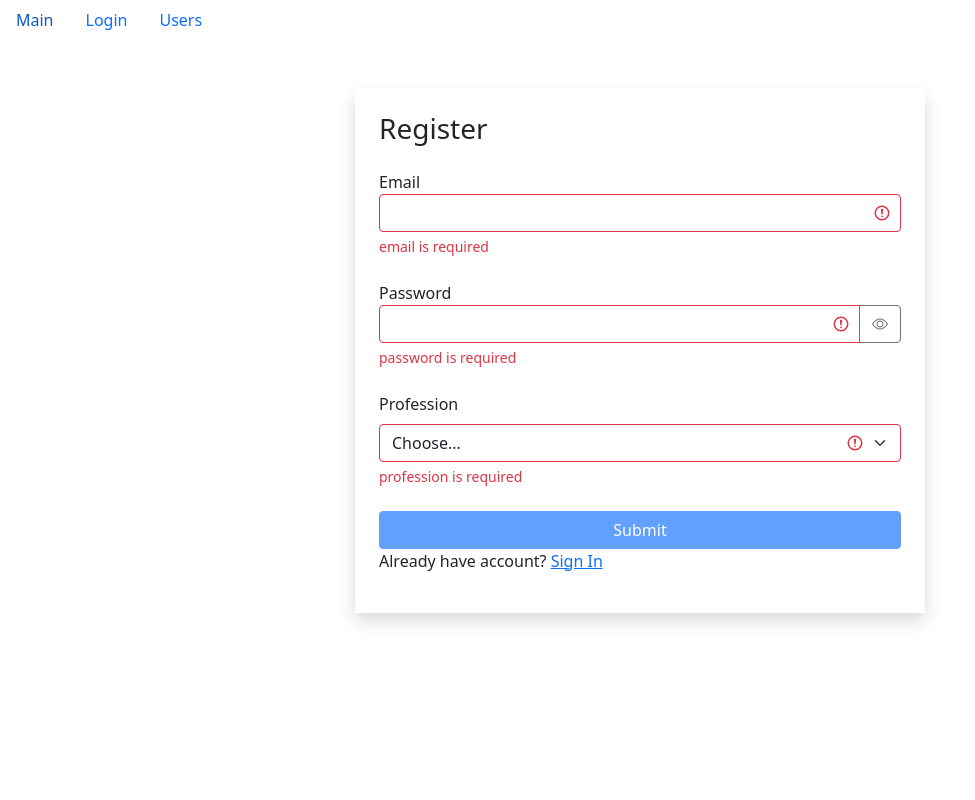
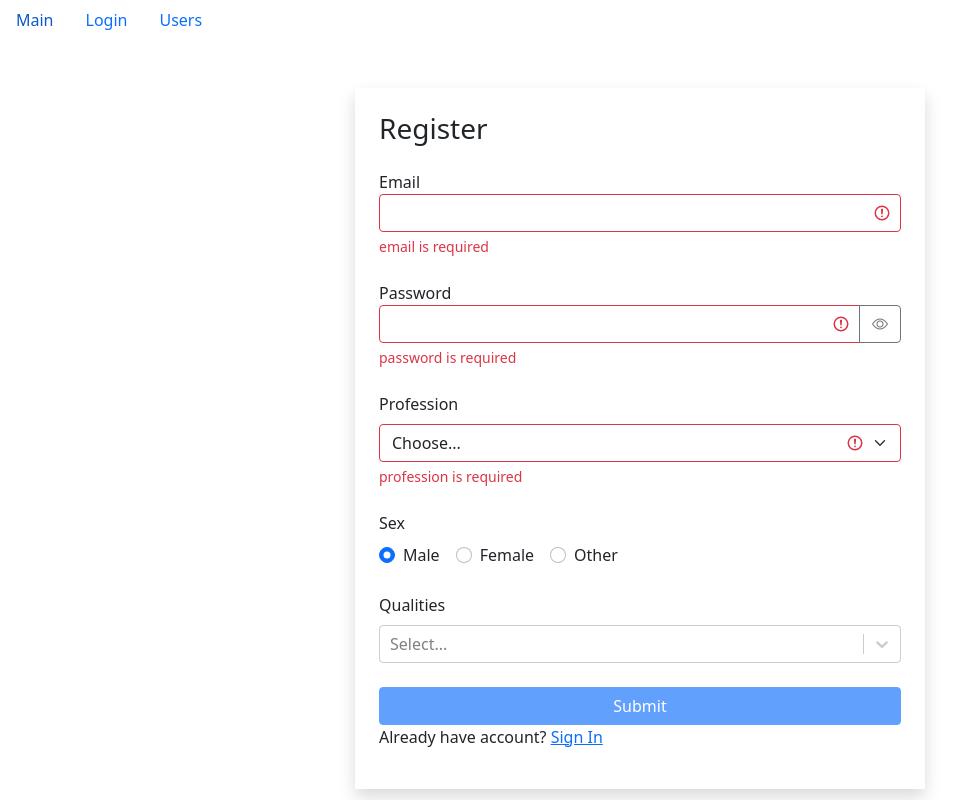
Before and after one commit to KateRemp/fast-company, a React (Create React App) app: page /login/register in a window 1280 px wide. Shown: the whole page, without its empty margins (0-975 px from the left). Built offline with nearby package versions, Linux system fonts and the light colour scheme.

Commit message:
add radioField and multiSelect

```diff
--- a/package.json
+++ b/package.json
@@ -13,6 +13,7 @@
     "react-dom": "^18.2.0",
     "react-router-dom": "^5.3.0",
     "react-scripts": "5.0.1",
+    "react-select": "^5.4.0",
     "web-vitals": "^2.1.4"
   },
   "scripts": {
--- a/src/api/fake.api/professions.api.js
+++ b/src/api/fake.api/professions.api.js
@@ -19,7 +19,7 @@
 const fetchAll = () =>
   new Promise((resolve) => {
     window.setTimeout(function () {
-      resolve(professions);
+      resolve(professionsObject);
     }, 2000);
   });
 
--- /dev/null
+++ b/src/api/fake.api/qualities.api.js
@@ -0,0 +1,42 @@
+const qualities = {
+  tedious: {
+    _id: '67rdca3eeb7f6fgeed471198',
+    name: 'Нудила',
+    color: 'primary'
+  },
+  strange: {
+    _id: '67rdca3eeb7f6fgeed471100',
+    name: 'Странный',
+    color: 'secondary'
+  },
+  buller: {
+    _id: '67rdca3eeb7f6fgeed4711012',
+    name: 'Троль',
+    color: 'success'
+  },
+  alcoholic: {
+    _id: '67rdca3eeb7f6fgeed471101',
+    name: 'Алкоголик',
+    color: 'danger'
+  },
+  handsome: {
+    _id: '67rdca3eeb7f6fgeed471102',
+    name: 'Красавчик',
+    color: 'info'
+  },
+  uncertain: {
+    _id: '67rdca3eeb7f6fgeed471103',
+    name: 'Неуверенный',
+    color: 'dark'
+  }
+};
+const fetchAll = () =>
+  new Promise((resolve) => {
+    window.setTimeout(function () {
+      resolve(qualities);
+    }, 2000);
+  });
+
+export default {
+  fetchAll
+};
--- a/src/api/index.js
+++ b/src/api/index.js
@@ -1,7 +1,9 @@
 import users from './fake.api/user.api';
 import professions from './fake.api/professions.api';
+import qualities from './fake.api/qualities.api';
 const API = {
   users,
-  professions
+  professions,
+  qualities
 };
 export default API;
--- /dev/null
+++ b/src/components/common/form/multiSelect.jsx
@@ -0,0 +1,39 @@
+import React from 'react';
+import Select from 'react-select';
+import PropTypes from 'prop-types';
+
+const MultiSelectField = ({ options, onChange, name, label }) => {
+  const optionsArray =
+    !Array.isArray(options) && typeof options === 'object'
+      ? Object.keys(options).map((optionName) => ({
+          label: options[optionName].name,
+          value: options[optionName]._id
+        }))
+      : options;
+
+  const handleChange = (value) => {
+    onChange({ name: name, value });
+  };
+
+  return (
+    <div className="mb-4">
+      <label className="form-label">{label}</label>
+      <Select
+        closeMenuOnSelect={false}
+        isMulti
+        options={optionsArray}
+        className="basic-multi-select"
+        classNamePrefix="select"
+        onChange={handleChange}
+        name={name}
+      />
+    </div>
+  );
+};
+MultiSelectField.propTypes = {
+  options: PropTypes.oneOfType([PropTypes.object, PropTypes.array]),
+  onChange: PropTypes.func,
+  name: PropTypes.string,
+  label: PropTypes.string
+};
+export default MultiSelectField;
--- /dev/null
+++ b/src/components/common/form/radioField.jsx
@@ -0,0 +1,45 @@
+import React from 'react';
+import PropTypes from 'prop-types';
+
+const RadioField = ({ options, name, onChange, value, label }) => {
+  const handleChange = ({ target }) => {
+    onChange({ name: target.name, value: target.value });
+  };
+  return (
+    <div className="mb-4">
+      <label className="form-label">{label}</label>
+      <div>
+        {options.map((option) => (
+          <div
+            key={option.name + '_' + option.value}
+            className="form-check form-check-inline"
+          >
+            <input
+              className="form-check-input"
+              type="radio"
+              name={name}
+              id={option.name + '_' + option.value}
+              checked={option.value === value}
+              value={option.value}
+              onChange={handleChange}
+            />
+            <label
+              className="form-check-label"
+              htmlFor={option.name + '_' + option.value}
+            >
+              {option.name}
+            </label>
+          </div>
+        ))}
+      </div>
+    </div>
+  );
+};
+RadioField.propTypes = {
+  options: PropTypes.oneOfType([PropTypes.object, PropTypes.array]),
+  name: PropTypes.string,
+  onChange: PropTypes.func,
+  value: PropTypes.string,
+  label: PropTypes.string
+};
+export default RadioField;
--- a/src/components/common/form/selectField.jsx
+++ b/src/components/common/form/selectField.jsx
@@ -8,6 +8,10 @@
   options,
   error
 }) => {
+  const handleChange = ({ target }) => {
+    onChange({ name: target.name, value: target.value });
+  };
+
   const getInputClasses = () => {
     return 'form-select' + (error ? ' is-invalid' : '');
   };
@@ -28,7 +32,7 @@
         id="validationCustom04"
         name="profession"
         value={value}
-        onChange={onChange}
+        onChange={handleChange}
       >
         <option disabled value="">
           {dafaultOption}
--- a/src/components/common/form/textField.jsx
+++ b/src/components/common/form/textField.jsx
@@ -3,6 +3,9 @@
 
 const TextField = ({ label, type, name, value, onChange, error }) => {
   const [showPassword, setShowPassword] = useState(false);
+  const handleChange = ({ target }) => {
+    onChange({ name: target.name, value: target.value });
+  };
   const getInputClasses = () => {
     return 'form-control' + (error ? ' is-invalid' : '');
   };
@@ -18,7 +21,7 @@
           id={name}
           name={name}
           value={value}
-          onChange={onChange}
+          onChange={handleChange}
           className={getInputClasses()}
         />
         {type === 'password' && (
--- a/src/components/ui/registerForm.jsx
+++ b/src/components/ui/registerForm.jsx
@@ -3,18 +3,29 @@
 import { validator } from '../../utils/validator.';
 import api from '../../api';
 import SelectField from '../common/form/selectField';
+import RadioField from '../common/form/radioField';
+import MultiSelectField from '../common/form/multiSelect';
 
 const RegisterForm = () => {
   // for more inputs just add nextInput:'' to useState({ email: '', password: '', nextInput:'' })
-  const [data, setData] = useState({ email: '', password: '', profession: '' });
+  const [data, setData] = useState({
+    email: '',
+    password: '',
+    profession: '',
+    sex: 'male',
+    qualities: []
+  });
+  const [qualities, setQualities] = useState({});
   const [professions, setProfession] = useState();
   const [errors, setErrors] = useState({});
   useEffect(() => {
     api.professions.fetchAll().then((data) => setProfession(data));
+    api.qualities.fetchAll().then((data) => setQualities(data));
   }, []);
   // Сокращаем: Получаем event (e), из него достаём {target}
   // const handleChange is universall for all inputs
-  const handleChange = ({ target }) => {
+  const handleChange = (target) => {
+    console.log(target);
     setData((prevState) => {
       return { ...prevState, [target.name]: target.value };
     });
@@ -98,6 +109,23 @@
         error={errors.profession}
         label="Profession"
       />
+      <RadioField
+        options={[
+          { name: 'Male', value: 'male' },
+          { name: 'Female', value: 'female' },
+          { name: 'Other', value: 'other' }
+        ]}
+        value={data.sex}
+        name="sex"
+        onChange={handleChange}
+        label="Sex"
+      />
+      <MultiSelectField
+        options={qualities}
+        onChange={handleChange}
+        name="qualities"
+        label="Qualities"
+      />
       <button
         type="submit"
         disabled={!isValid}
```
Also changed, not shown: 1 other file (tests, documents, lock files or other folders).
